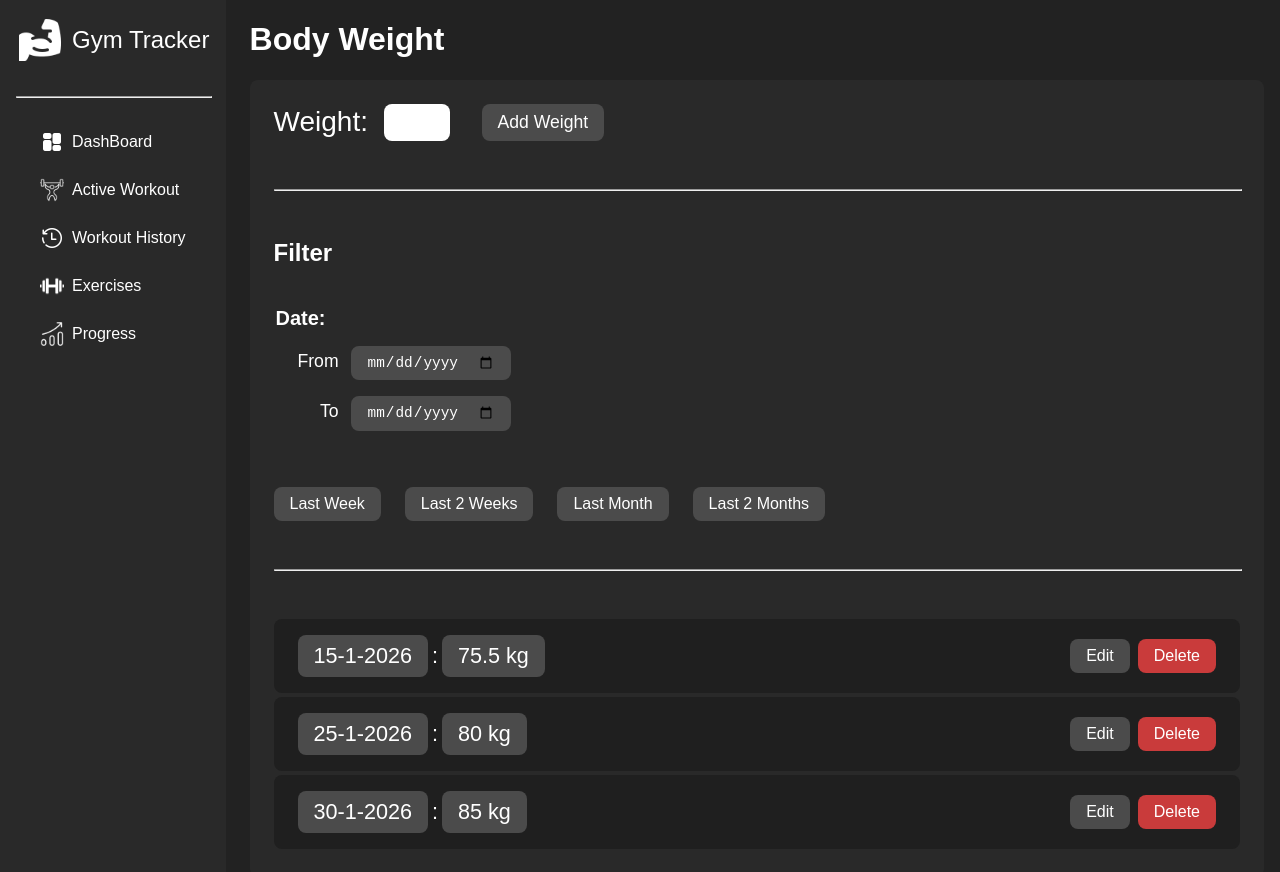
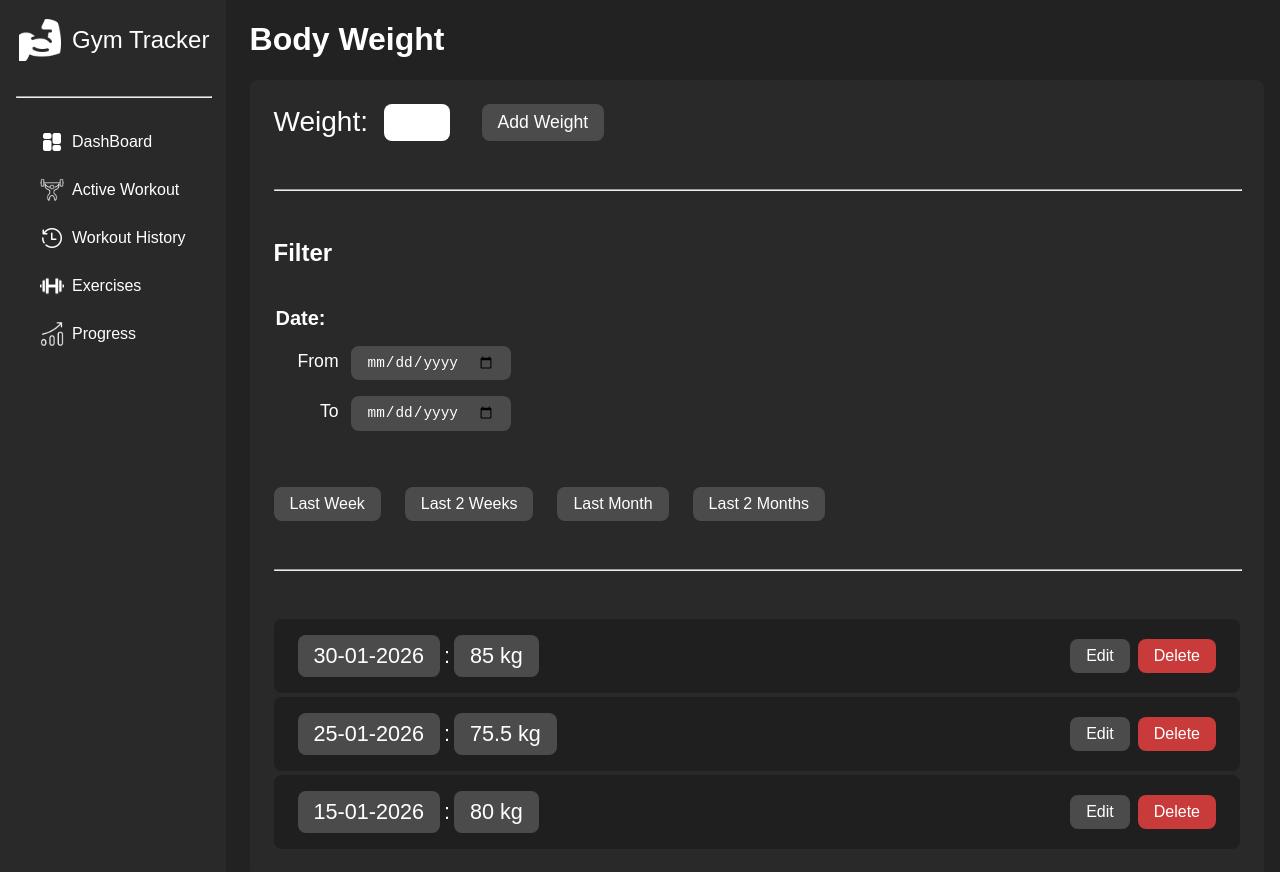
Before and after one commit to Luan2118/gym-tracker-project, a React (Vite) app: page /body-weight in a window 1280 px wide. Shown: the top 872 px of the page. Built offline with nearby package versions, Linux system fonts and the light colour scheme.

Commit message:
feat: sort bodyWeight list by date (newest first)

```diff
--- a/src/pages/BodyWeight/BodyWeight.jsx
+++ b/src/pages/BodyWeight/BodyWeight.jsx
@@ -1,25 +1,23 @@
-import { useSearchParams } from 'react-router-dom';
 import styles from './BodyWeight.module.css'
 import BodyWeightList from './components/BodyWeightList'
-import formatDate from './utils/formatDate';
+import formatDate from '../../utils/formatDate';
 import { useState } from 'react';
 
 export default function BodyWeight() {
 
-  console.log(new Date)
 
   const  today = new Date() ;
   const formattedToday =   formatDate(today)
 
   const initialBodyWeightData = [
     {
-      bw: '75.5', id: crypto.randomUUID(), date: '15-1-2026',
+      bw: '75.5', id: crypto.randomUUID(), date: '2026-01-25',
     },
     {
-      bw: '80', id: crypto.randomUUID(), date: '25-1-2026',
+      bw: '80', id: crypto.randomUUID(), date: '2026-01-15',
     },
     {
-      bw: '85', id: crypto.randomUUID(), date: '30-1-2026',
+      bw: '85', id: crypto.randomUUID(), date: '2026-01-30',
     }]
   const [bodyWeights, setBodyWeights] = useState(initialBodyWeightData);
   const [bodyWeightInputText, setBodyWeightInputText] = useState('');
@@ -82,7 +80,7 @@ export default function BodyWeight() {
 
         <hr />
         <ul >
-          <BodyWeightList bodyWeights={bodyWeights}/>
+          <BodyWeightList bodyWeights={bodyWeights} />
         </ul>
       </div>
     </>
--- a/src/pages/BodyWeight/components/BodyWeightItem.jsx
+++ b/src/pages/BodyWeight/components/BodyWeightItem.jsx
@@ -1,4 +1,5 @@
 import styles from './BodyWeightItem.module.css'
+import parseISODate from '../../../utils/parseISODate'
 
 export default function BodyWeightItem({bodyWeights}) {
   return (
@@ -9,7 +10,7 @@ export default function BodyWeightItem({bodyWeights}) {
 
             <div className={styles['body-weight-data-wrapper']}>
               <div className={styles['body-weight-date']}>
-                {bodyweight.date}
+                {parseISODate(bodyweight.date)}
               </div>
               <span className={styles['seperator']}>
                 :
--- a/src/pages/BodyWeight/components/BodyWeightList.jsx
+++ b/src/pages/BodyWeight/components/BodyWeightList.jsx
@@ -2,7 +2,12 @@ import BodyWeightItem from "./BodyWeightItem"
 
 
 export default function BodyWeightList({bodyWeights}) {
+
+  const newArray = [...bodyWeights].sort((a, b) =>  {
+    return new Date(b.date) - new Date(a.date)
+  })
+
   return (
-    <BodyWeightItem bodyWeights={bodyWeights}/>
+    <BodyWeightItem bodyWeights={newArray}/>
   )
 }
--- a/src/pages/BodyWeight/utils/formatDate.js
+++ /dev/null
@@ -1,4 +0,0 @@
-export default function formatDate(date) {
-  return `${date.getDate()}-${String(date.getMonth() + 1).padStart(2, '0')}-${date.getFullYear()}`
-
-}
--- /dev/null
+++ b/src/utils/formatDate.js
@@ -0,0 +1,3 @@
+export default function formatDate(date) {
+  return `${date.getFullYear()}-${String(date.getMonth() + 1).padStart(2, '0')}-${date.getDate()}`
+}
--- /dev/null
+++ b/src/utils/parseISODate.js
@@ -0,0 +1,3 @@
+export default function parseISODate(date) {
+  return `${date.substring(8, 10)}-${date.substring(5, 7)}-${date.substring(0, 4)}`
+}
```
